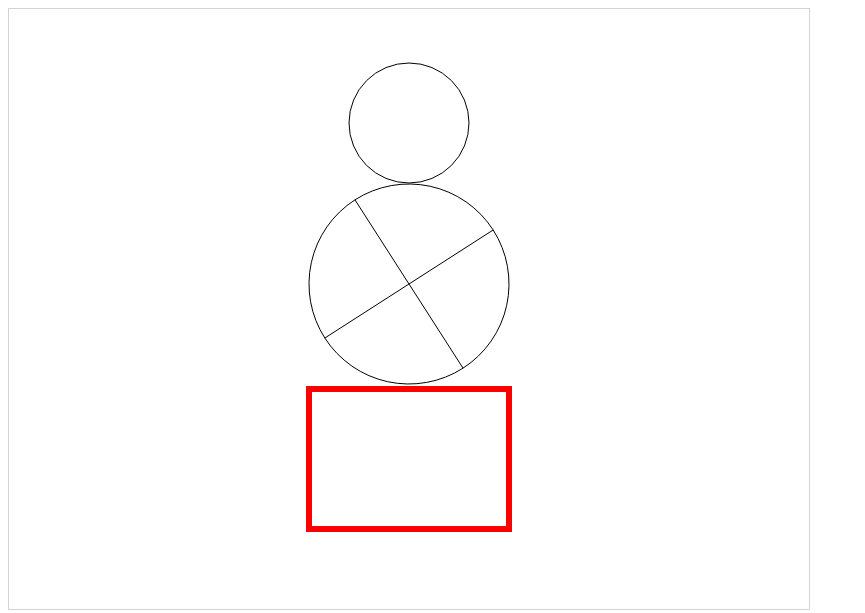
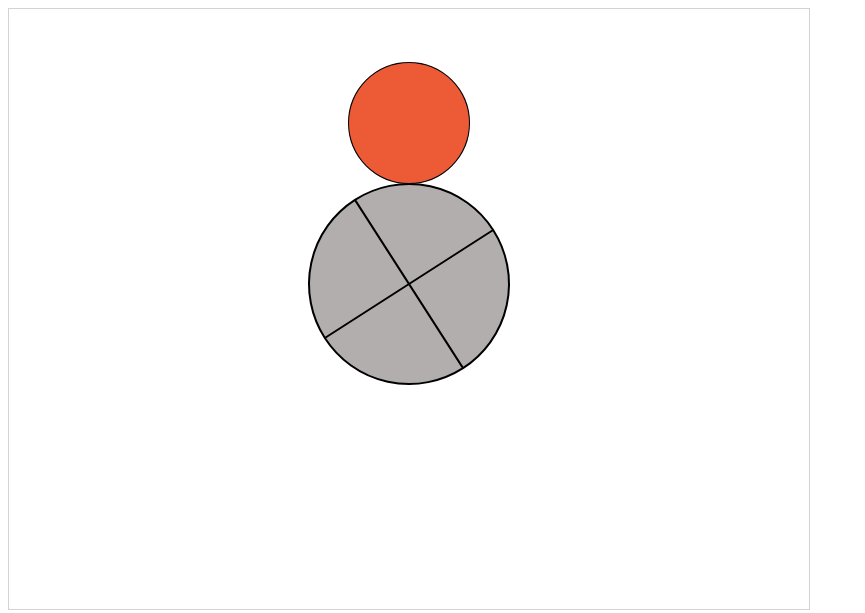
Before and after one commit to DavidZah/pp_semestralka_Zahour, a plain HTML site: page SP_Mic_na_valci/hmi/test_and_support_files/test.html in a window 1280 px wide. Shown: the whole page, without its empty margins (0-865 px from the left). Drawn offline with Linux system fonts and the light colour scheme.

Commit message:
it is done

```diff
--- a/SP_Mic_na_valci/hmi/test_and_support_files/test.html
+++ b/SP_Mic_na_valci/hmi/test_and_support_files/test.html
@@ -14,6 +14,8 @@
   function draw_ball(bal_x,bal_y,rot_center,angle){
 
     var radius = 60
+    ctx.lineWidth = "2"
+    ctx.fillStyle = "#ED5A36"
     ctx.translate(rot_center[0],rot_center[1])
     ctx.rotate(angle)
     ctx.beginPath();
@@ -21,6 +23,7 @@
     ctx.stroke();
     ctx.rotate(-angle);
     ctx.translate(-rot_center[0],-rot_center[1])
+    ctx.fill()
   }
 
   function draw_spool(bal_x,bal_y,angle){
@@ -28,6 +31,9 @@
     var width = bal_x
     var height = bal_y
     var radius = 100
+    ctx.lineWidth = "2"
+    ctx.lineStyle = "grey";
+    ctx.fillStyle = "#B2AEAD"
     ctx.translate(width/2,height/2)
     ctx.rotate(angle)
     ctx.beginPath();
@@ -40,36 +46,38 @@
     ctx.lineTo(0,radius)
     ctx.rotate(-angle);
     ctx.translate(-width/2,-height/2)
+    ctx.fill()
     ctx.stroke();
   }
 
   function draw_spool_base(width,height){
-    const y_pos = 80
-    const x_pos = -100
-    const rect_x = 200
-    const rect_y = 140
 
-
+    var grd = ctx.createLinearGradient(0, 0, 200, 0);
     ctx.beginPath();
     ctx.lineWidth = "6";
-    ctx.strokeStyle = "red";
-    ctx.translate(width/2+x_pos,height/2+y_pos)
-    ctx.rect(0, 0, rect_x, rect_y);
-    ctx.translate(-width/2+x_pos,-height/2+y_pos)
-    ctx.moveTo(rect_x/2,0)
-    ctx.bezierCurveTo(75, 37, 70, 25, 50, 25);
-    ctx.bezierCurveTo(20, 25, 20, 62.5, 20, 62.5);
-    ctx.bezierCurveTo(20, 80, 40, 102, 75, 120);
-    ctx.bezierCurveTo(110, 102, 130, 80, 130, 62.5);
-    ctx.bezierCurveTo(130, 62.5, 130, 25, 100, 25);
-    ctx.bezierCurveTo(85, 25, 75, 37, 75, 40);
-
+    ctx.strokeStyle = "grey";
+    ctx.fillStyle = 'grey'
+    ctx.translate(width/2,height/2)
+    ctx.fillRect(-125,0, 250, 150)
+    ctx.fillRect(-125,0,10,-200);
+    ctx.fillRect(115,0,10,-200);
+    ctx.closePath()
+    ctx.stroke()
+    ctx.beginPath()
+    ctx.arc(-105,-200,10,-2*Math.PI,0);
+    ctx.closePath()
+    ctx.stroke()
+    ctx.beginPath()
+    ctx.arc(105,-200,10,0,2*Math.PI);
     ctx.stroke()
 
+    ctx.lineWidth="1"
+    ctx.translate(-width/2,-height/2)
   }
-  draw_ball(161,0,[800/2,550/2],Math.PI/180*270);
+  //draw_spool_base(800,550);
+ draw_ball(161,0,[800/2,550/2],Math.PI/180*270);
   draw_spool(800,550,1)
-  draw_spool_base(800,600);
+
 
 </script>
 
```
Also changed, not shown: SP_Mic_na_valci/hmi/index.html (+6 -6 lines), SP_Mic_na_valci/hmi/js/canavas_anim.js (+27 -26 lines), SP_Mic_na_valci/hmi/js/main.js (+4 -4 lines), SP_Mic_na_valci/hmi/images/canavas_background.png (added), 3 other files.
